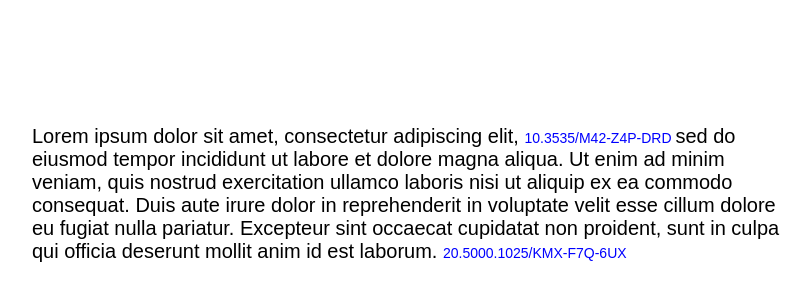
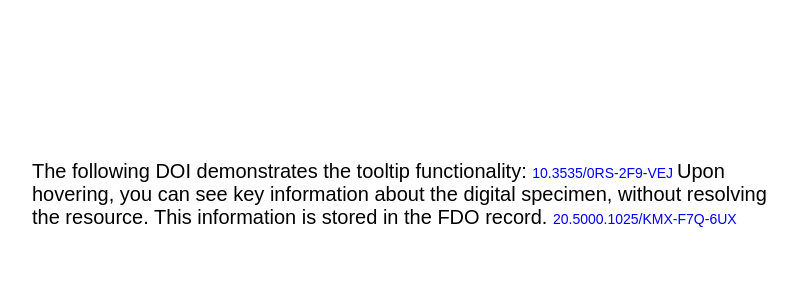
Before and after one commit to DiSSCo/DOI-Tooltip, a plain HTML site: page html/tooltip.html in a window 1280 px wide. Shown: the part 206-506 px from the top of the page, without its empty margins (224-1033 px from the left). Drawn offline with Linux system fonts and the light colour scheme.

Commit message:
update tooltip

```diff
--- a/html/tooltip.html
+++ b/html/tooltip.html
@@ -66,19 +66,12 @@
     <!-- Test DOI -->
     <div style="width: 60%; margin-left: 20%; height: 100%; display: flex; align-items: center;">
         <p style="font-size: 20px;">
-            Lorem ipsum dolor sit amet, consectetur adipiscing elit,
-
-            <span style="color: blue; cursor: pointer;" onmouseenter="TooltipTrigger('10.3535/M42-Z4P-DRD', this)">
-                10.3535/M42-Z4P-DRD
+            The following DOI demonstrates the tooltip functionality:
+            <span style="color: blue; cursor: pointer;" onmouseenter="TooltipTrigger('10.3535/0RS-2F9-VEJ', this)">
+                10.3535/0RS-2F9-VEJ
             </span>
-
-            sed do eiusmod tempor incididunt ut
-            labore et dolore magna aliqua. Ut enim ad minim veniam, quis nostrud exercitation ullamco laboris nisi
-            ut aliquip ex ea commodo consequat. Duis aute irure dolor in reprehenderit in voluptate velit esse cillum
-            dolore eu fugiat nulla pariatur. Excepteur sint occaecat cupidatat non proident, sunt in culpa qui officia
-            deserunt mollit anim id est laborum.
-
-            <span style="color: blue; cursor: pointer;" onmouseenter="TooltipTrigger('TEST/ZZZ-ZW5-RF7', this)">
+            Upon hovering, you can see key information about the digital specimen, without resolving the resource. This information is stored in the FDO record.
+            <span style="color: blue; cursor: pointer;" onmouseenter="TooltipTrigger('10.3535/0RS-2F9-VEJ', this)">
                 20.5000.1025/KMX-F7Q-6UX
             </span>
         </p>
@@ -136,7 +129,7 @@
         if (doi.includes('TEST') || doi.includes('SANDBOX')) {
             let environment = doi.includes('SANDBOX') ? 'sandbox' : 'dev';
 
-            const response = await fetch(`https://${environment}.dissco.tech/handle-manager/api/v1/pids/${doi.replace('https://doi.org/', '')}`);
+            const response = await fetch(`https://${environment}.dissco.tech/handle-manager/api/pids/v1/${doi.replace('https://doi.org/', '')}`);
             const responseRecord = await response.json();
 
             if (responseRecord.data) {
--- a/react/DOITooltip.tsx
+++ b/react/DOITooltip.tsx
@@ -82,7 +82,7 @@ const DOITooltip = (props: Props) => {
                     loc: responseRecord.values.find((value: { [name: string]: any }) => value.type === '10320/loc')?.data.value ?? '',
                     specimenHost: responseRecord.values.find((value: { [name: string]: any }) => value.type === 'specimenHost')?.data.value ?? '',
                     specimenHostName: responseRecord.values.find((value: { [name: string]: any }) => value.type === 'specimenHostName')?.data.value ?? '',
-                    primarySpecimenObjectId: responseRecord.values.find((value: { [name: string]: any }) => value.type === 'primarySpecimenObjectId')?.data.value ?? '',
+                    primarySpecimenObjectId: responseRecord.values.find((value: { [name: string]: any }) => value.type === 'catalogNumber')?.data.value ?? '--',
                     topicDiscipline: responseRecord.values.find((value: { [name: string]: any }) => value.type === 'topicDiscipline')?.data.value ?? '',
                     livingOrPreserved: responseRecord.values.find((value: { [name: string]: any }) => value.type === 'livingOrPreserved')?.data.value ?? ''
                 }
@@ -100,9 +100,9 @@ const DOITooltip = (props: Props) => {
                 let environment: string = doi.includes('SANDBOX') ? 'sandbox' : 'dev';
 
                 /* Format for CRA */
-                const response = await fetch(`https://${environment}.dissco.tech/handle-manager/api/v1/pids/${doi.replace(process.env.REACT_APP_DOI_URL as string, '')}`);
+                const response = await fetch(`https://${environment}.dissco.tech/handle-manager/api/pids/v1/${doi.replace(process.env.REACT_APP_DOI_URL as string, '')}`);
                 /* Format for VITE
-                const response = await fetch(`https://${environment}.dissco.tech/handle-manager/api/v1/pids/${doi.replace(import.meta.env.VITE_DOI_URL as string, '')}`);
+                const response = await fetch(`https://${environment}.dissco.tech/handle-manager/api/pids/v1/${doi.replace(import.meta.env.VITE_DOI_URL as string, '')}`);
                 */
                 const record = await response.json();
 
```
